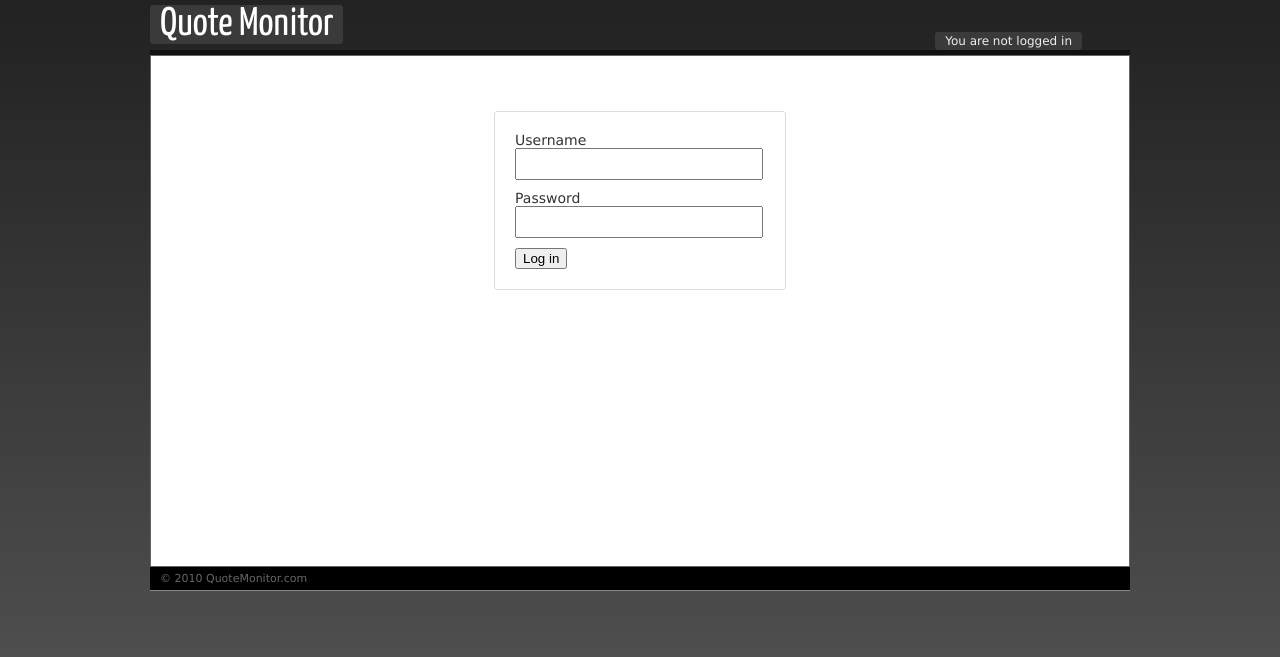
After one commit to ezl/chromano_trial, a Django app: template templates/login.html in a window 1280 px wide. The commit adds this page. Shown: the top 657 px of the page. Run offline with Django 3.2, Linux system fonts and the light colour scheme; the template is opened without the code that fills it, so the values that code supplies are empty; some libraries are stand-ins or nearby versions.

Commit message:
add login page

```diff
--- a/static/css/style.css
+++ b/static/css/style.css
@@ -17,6 +17,13 @@ body { font-family: Verdana, sans-serif; }
     color: #eee; background: rgba(64,64,64,0.8); }
 #footer { margin-bottom: 20px; padding: 5px 10px; font-size: 11px;
     background-color: #000; color: #666; border-bottom: 1px solid #888; }
+
+/* login page */
+.login { width: 250px; margin: 50px auto; padding: 20px; }
+.login div { margin-bottom: 10px; }
+.login label { display: block; font-size: 14px; }
+.login input { font-size: 20px; width: 240px; padding: 2px; }
+.login .error { color: red; font-size: 12px; padding: 5px; }
 
 /* registration page */
 .register .sub-plan { float: right; }
--- /dev/null
+++ b/templates/login.html
@@ -0,0 +1,18 @@
+{% extends "base.html" %}
+
+{% block content %}
+<form method="post" class="login ui-widget-content ui-corner-all">
+    <div>
+        <label for="id_username">Username</label>
+        <input type="text" name="username" id="id_username" value="{{ username }}"/>
+    </div>
+    <div>
+        <label for="id_password">Password</label>
+        <input type="password" name="password" id="id_password"/>
+    </div>
+    {% if error %}
+        <div class="error">Incorrect username or password</div>
+    {% endif %}
+    <button type="submit">Log in</button>
+</form>
+{% endblock %}
--- a/urls.py
+++ b/urls.py
@@ -7,6 +7,7 @@ urlpatterns = patterns('',
     (r'^' + MEDIA_URL[1:] + '(?P<path>.*)$', 'django.views.static.serve',
         {'document_root': MEDIA_ROOT}),
     (r'^admin/', include(admin.site.urls)),
+    (r'^accounts/login/', 'monitor.views.signin'),
 )
 
 from monitor.urls import urlpatterns as extra
```
Also changed, not shown: apps/monitor/views.py (+22 -4 lines).
